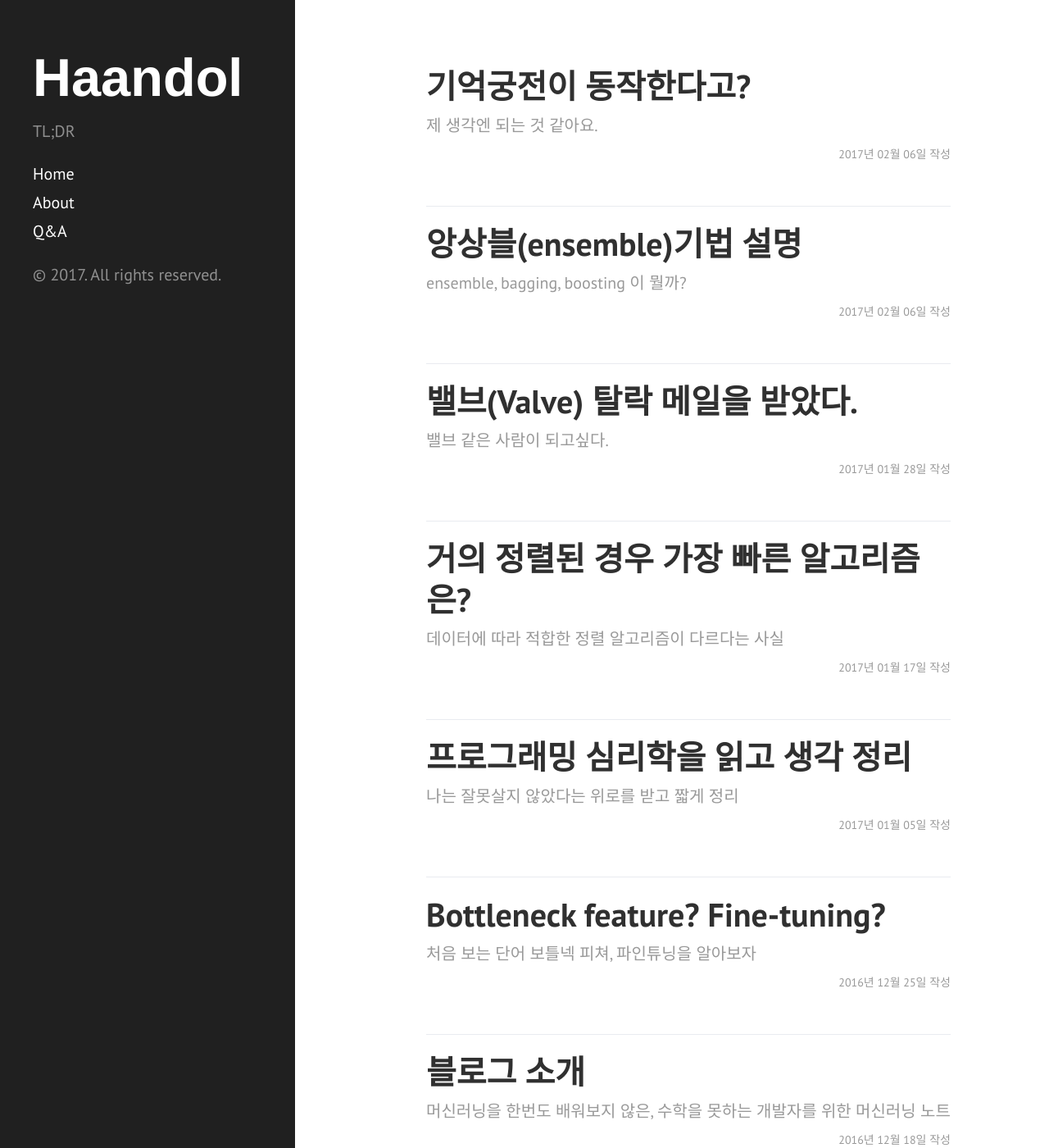
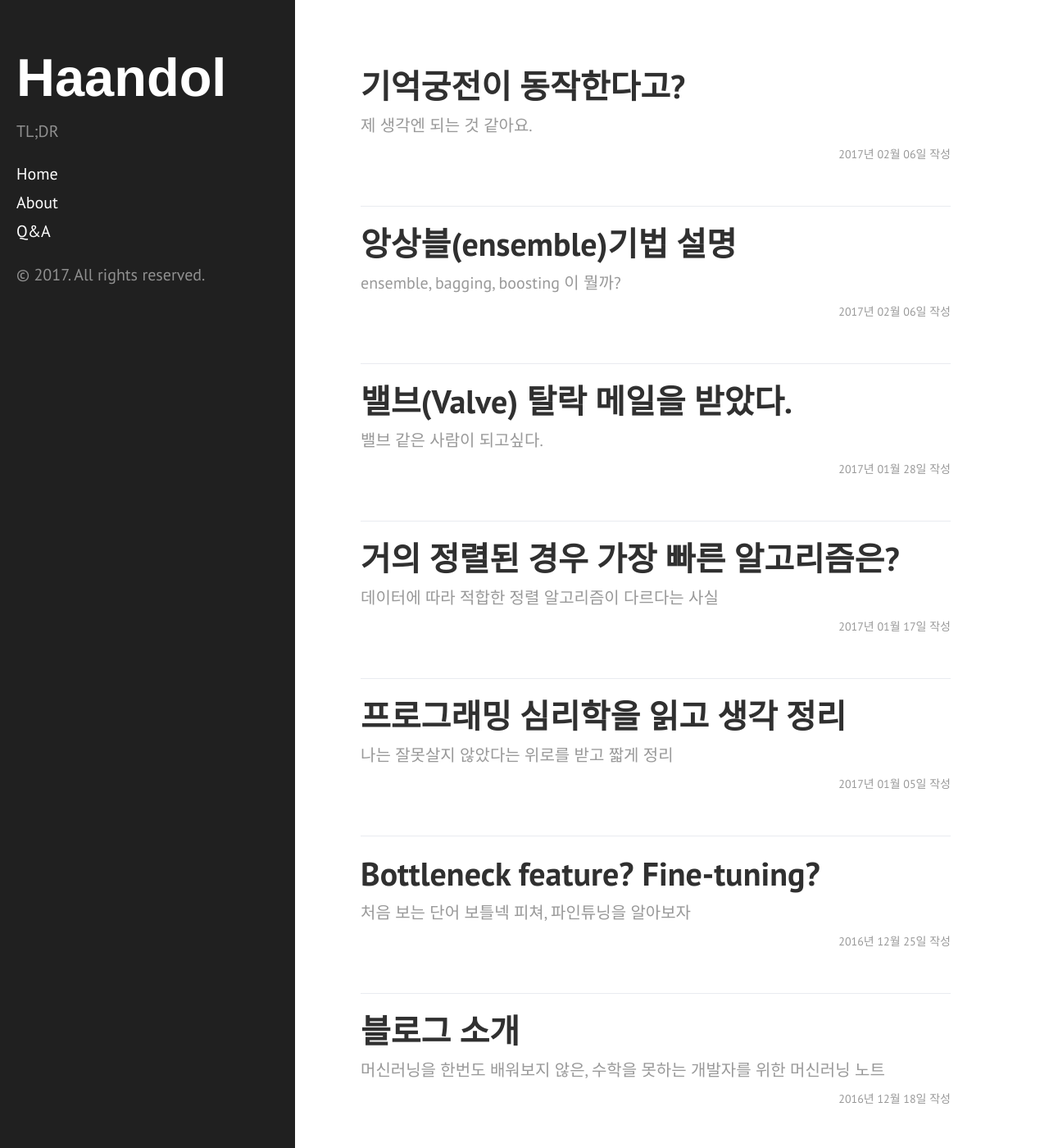
Before and after one commit to haandol/haandol.github.com, a Jekyll site: the page built from index.html, in a window 1280 px wide and 1400 px high. Shown: the whole window at 82% size. Built offline with Jekyll 4.4.1, drawn with Linux system fonts in a browser that asks for light colours.

Commit message:
modify container left padding

```diff
--- a/public/css/poole.css
+++ b/public/css/poole.css
@@ -287,10 +287,16 @@ tbody tr:nth-child(odd) th {
 
 .container {
   max-width: 38rem;
-  padding-left:  1rem;
+  padding-left:  0;
   padding-right: 1rem;
   margin-left:  auto;
   margin-right: auto;
+}
+
+@media (max-width: 64em) {
+    .content.container {
+        padding-left: 1em;
+    }
 }
 
 
--- a/public/css/vincent.scss
+++ b/public/css/vincent.scss
@@ -2,6 +2,8 @@
 ---
 
 .posts {
+    padding: 0;
+
     li {
         list-style: none;
         border-bottom: 1px solid #e9ebf0;
```
